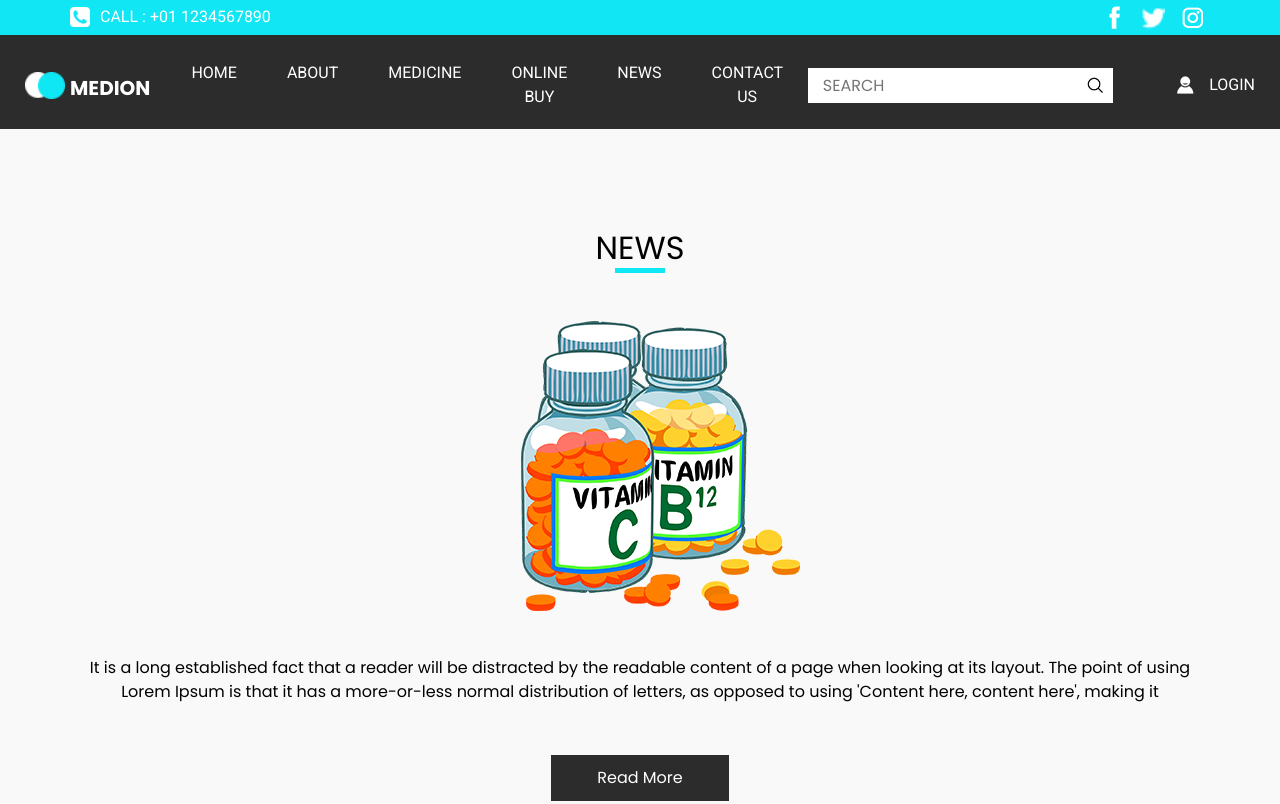
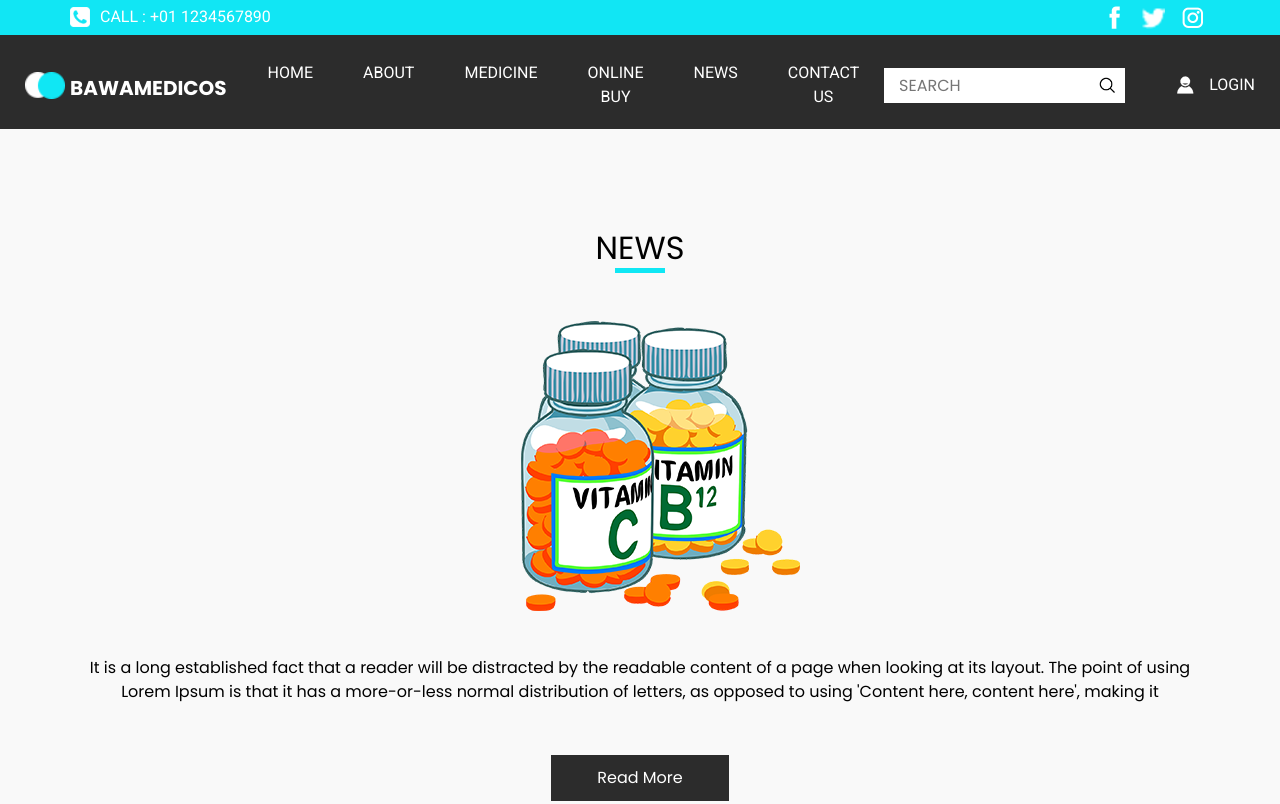
Before and after one commit to shyammohanazad/bawamedicos, a plain HTML site: page news.html in a window 1280 px wide. Shown: the top 804 px of the page. Drawn offline with nearby package versions, Linux system fonts and the light colour scheme.

Commit message:
Update news.html

```diff
--- a/news.html
+++ b/news.html
@@ -12,7 +12,7 @@
   <meta name="description" content="" />
   <meta name="author" content="" />
 
-  <title>Medion</title>
+  <title>BawaMedicos</title>
 
   <!-- slider stylesheet -->
   <link rel="stylesheet" type="text/css"
@@ -63,7 +63,7 @@
           <a class="navbar-brand" href="index.html">
             <img src="images/logo.png" alt="">
             <span>
-              Medion
+              BawaMedicos
             </span>
           </a>
           <button class="navbar-toggler" type="button" data-toggle="collapse" data-target="#navbarSupportedContent"
```
